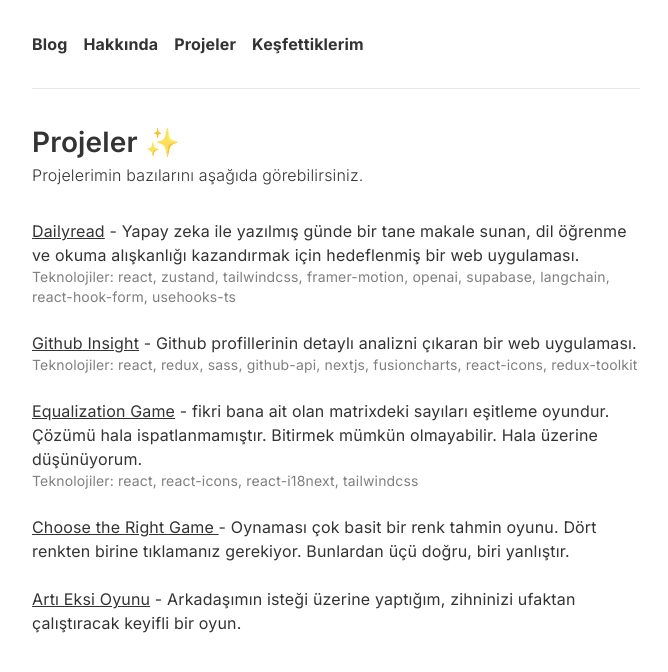
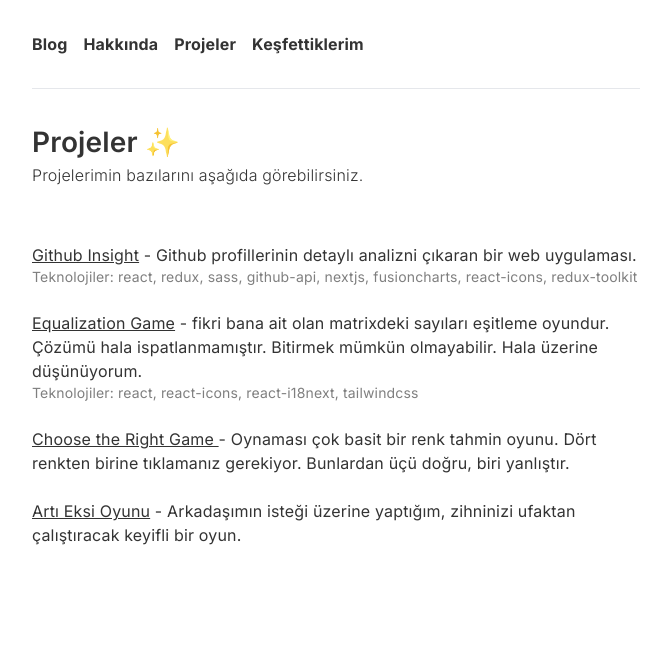
Before and after one commit to yasinelbuz/myblog, an Astro site: page /projects in a window 1280 px wide. Shown: the whole page, without its empty margins (304-972 px from the left). Built offline with nearby package versions, Linux system fonts and the light colour scheme; Astro itself is replaced by a stand-in of ours.

Commit message:
chore: remove Cache-Control headers from Vercel configuration and clean up project details in projects.astro

```diff
--- a/src/pages/projects.astro
+++ b/src/pages/projects.astro
@@ -6,18 +6,6 @@ import Layout from "../components/layout.astro";
   <section>
     <h1>Projeler ✨</h1>
     <p class="mb-8 font-light">Projelerimin bazılarını aşağıda görebilirsiniz.</p>
-    <p>
-      <a
-        href="https://dailyread.net"
-        class="underline"
-        target="blank">Dailyread</a
-      > - Yapay zeka ile yazılmış günde bir tane makale sunan, dil öğrenme ve
-      okuma alışkanlığı kazandırmak için hedeflenmiş bir web uygulaması.
-      <div class="text-black/50 text-sm">
-        Teknolojiler: react, zustand, tailwindcss, framer-motion, openai,
-        supabase, langchain, react-hook-form, usehooks-ts
-      </div>
-    </p>
     <br />
 
     <p>
```
Also changed, not shown: vercel.json.
